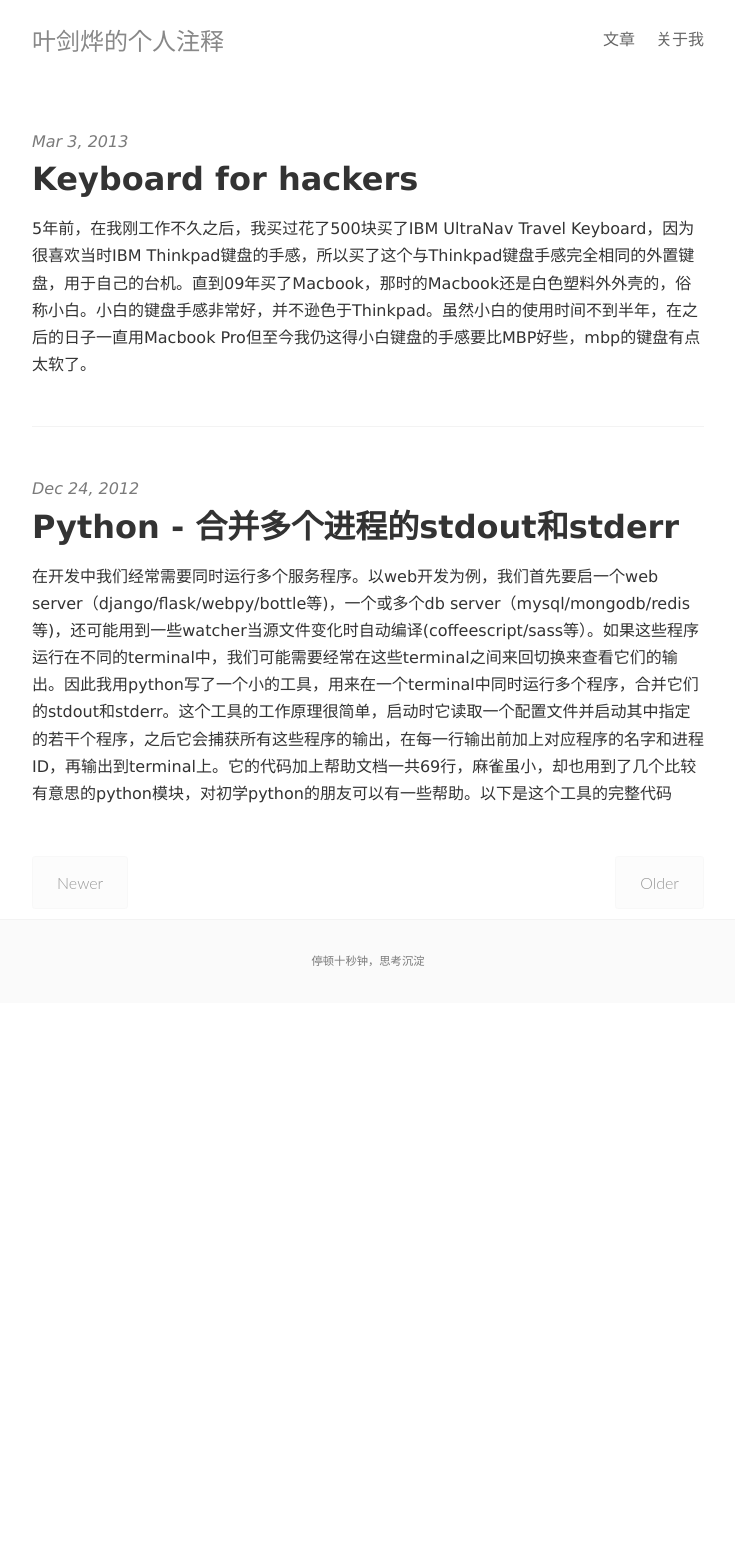
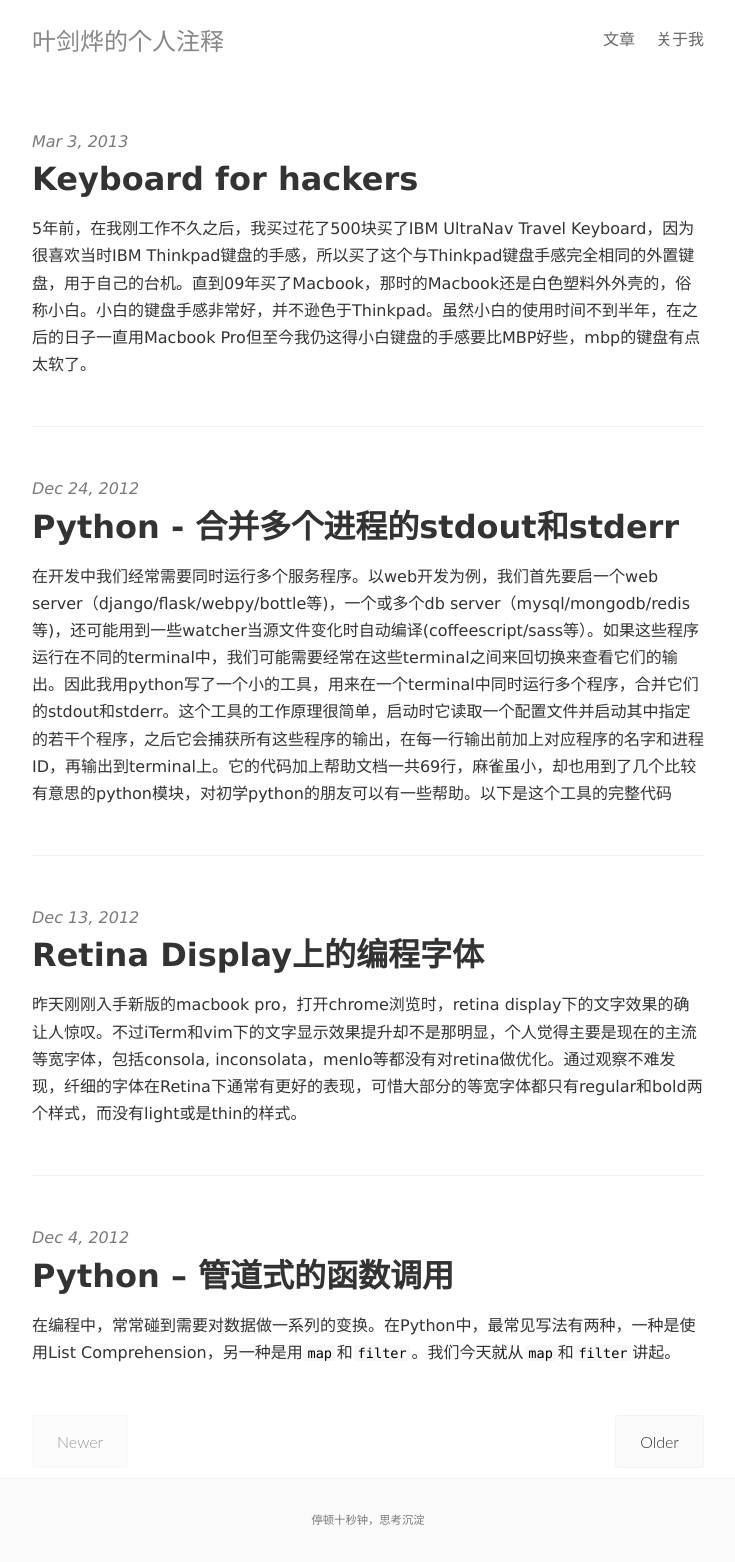
Before and after one commit to yejianye/yejianye.github.io, a Jekyll site: the page built from index.html, in a window 1280 px wide. Shown: the whole page, without its empty margins (272-1007 px from the left). Built offline with Jekyll 4.4.1, drawn with Linux system fonts in a browser that asks for light colours; some web fonts are replaced; Markdown is read by kramdown in place of the engine named in the settings; the list of posts is cut into pages by our own code; before the commit the page ends 1003 px from its top, so only the background shows below that.

Commit message:
add few other blog posts

````diff
--- a/_config.yml
+++ b/_config.yml
@@ -4,7 +4,7 @@ email:       your_email@example.com
 author:      John Otander
 description: "停顿十秒钟，思考沉淀"
 baseurl:     ""
-url:         "http://ryanye.me"
+url:         ""
 date_format: "%b %-d, %Y"
 
 # Google services
--- /dev/null
+++ b/_posts/2012-12-04-python-pipeline.md
@@ -0,0 +1,80 @@
+---
+layout: post
+title:  "Python – 管道式的函数调用"
+---
+
+在编程中，常常碰到需要对数据做一系列的变换。在Python中，最常见写法有两种，一种是使用List Comprehension，另一种是用`map`和`filter`。我们今天就从`map`和`filter`讲起。
+
+map/filter方式
+
+```python
+data = filter(cond, data)
+data = map(transform1, data)
+data = map(transform2, data)
+data = sorted(data, cmp=comparator)
+```
+
+当然从效率和内存空间上考虑，我们应该使用`itertools`，
+
+itertools方式
+
+```python
+from itertools import imap, ifilter
+data = ifilter(cond, data)
+data = imap(transform1, data)
+data = imap(transform2, data)
+data = sorted(data, cmp=comparator)
+```
+
+这样的写法没什么问题，但是不够简洁。我们也可以将几个函数调用写在一起
+
+```python
+from itertools import imap, ifiler
+data = list(map(transform2, map(transform1, filter(cond, data))))
+```
+
+上述的写法很明显有可读性问题。对*unix熟悉的朋友一定对shell中的管道(pipe)并不陌生，这是一种非常自然的处理数据的方式，如同一个产品在流水线上的加工。假设我们可以用shell来写这段代码，应该写成这样
+
+```python
+$ cat data |
+  filter cond |
+  map transform1 |
+  map transform2 |
+  sorted comparator
+```
+
+Ok, 那在python中该如何实现类似的写法呢。我有一个自己使用的小模块pipe，代码非常的简单。
+
+```python
+from itertools import imap, ifilter
+from functools import partial
+
+def pipe(data, *transforms):
+    for t in transforms:
+        data = t(data)
+    return data
+
+def pmap(func):
+    return partial(imap, func)
+
+def pfilter(func):
+    return partial(ifilter, func)
+
+def psort(cmp=None, key=None, reverse=False):
+    return partial(sorted, cmp=cmp, key=key, reverse=reverse)
+```
+
+使用pipe模块，之前的代码可以写成
+
+```python
+from pipe import *
+data = pipe(data,
+    pfilter(cond),
+    pmap(transform1),
+    pmap(transform2),
+    psort(cmp=comparator))
+```
+
+是不是简洁明了呢?
+
+在pipe模块中，用到了`functools.partial`，它实现在functional programming中最基本的一个函数变换curly，将一个多参数的函数中一部分参数固定，形成一个单参数的函数。在我们这里，`imap`本来需要`(func, iterable)`两个参数，`partial(imap, func)`就生成了一个只需要`(iterable)`的单参函数，其效果等同于`lambda iterable: imap(func, iterable)`。
--- /dev/null
+++ b/_posts/2012-12-13-programming-font-on-retina-display.md
@@ -0,0 +1,12 @@
+---
+layout: post
+title:  "Retina Display上的编程字体"
+---
+
+昨天刚刚入手新版的macbook pro，打开chrome浏览时，retina display下的文字效果的确让人惊叹。不过iTerm和vim下的文字显示效果提升却不是那明显，个人觉得主要是现在的主流等宽字体，包括consola, inconsolata，menlo等都没有对retina做优化。通过观察不难发现，纤细的字体在Retina下通常有更好的表现，可惜大部分的等宽字体都只有regular和bold两个样式，而没有light或是thin的样式。
+
+幸运的是，经过昨天一晚上的折腾终于找到了一款很适合Retina的等宽字体Source Code Pro，它是由Adobe发布的并且支持Extra Light, Light, Regular, Bold等许多种样式，个人觉得Light样式在iTerm和vim下的显示效果最为出色，以下是vim的截图，vim的theme是solarize dark。
+
+![vim screenshot with source code pro](/images/source-code-pro-screen.png)
+
+这个字体是免费的，有兴趣的朋友，可以在[这里下载](https://github.com/adobe-fonts/source-code-pro)
--- a/_sass/_variables.scss
+++ b/_sass/_variables.scss
@@ -1,5 +1,5 @@
 // Typography
-$base-font-size: 14px !default;
+$base-font-size: 16px !default;
 $bold-font-weight: bold !default;
 $font-family: "lucida grande", "lucida sans unicode", lucida, helvetica, "Hiragino Sans GB", "Microsoft YaHei", "WenQuanYi Micro Hei", sans-serif !default;
 $line-height: 1.5 !default;
````
Also changed, not shown: _posts/2012-10-24-send-sensitive-info-in-email.md (added, +30 -0 lines), images/source-code-pro-screen.png (added).
